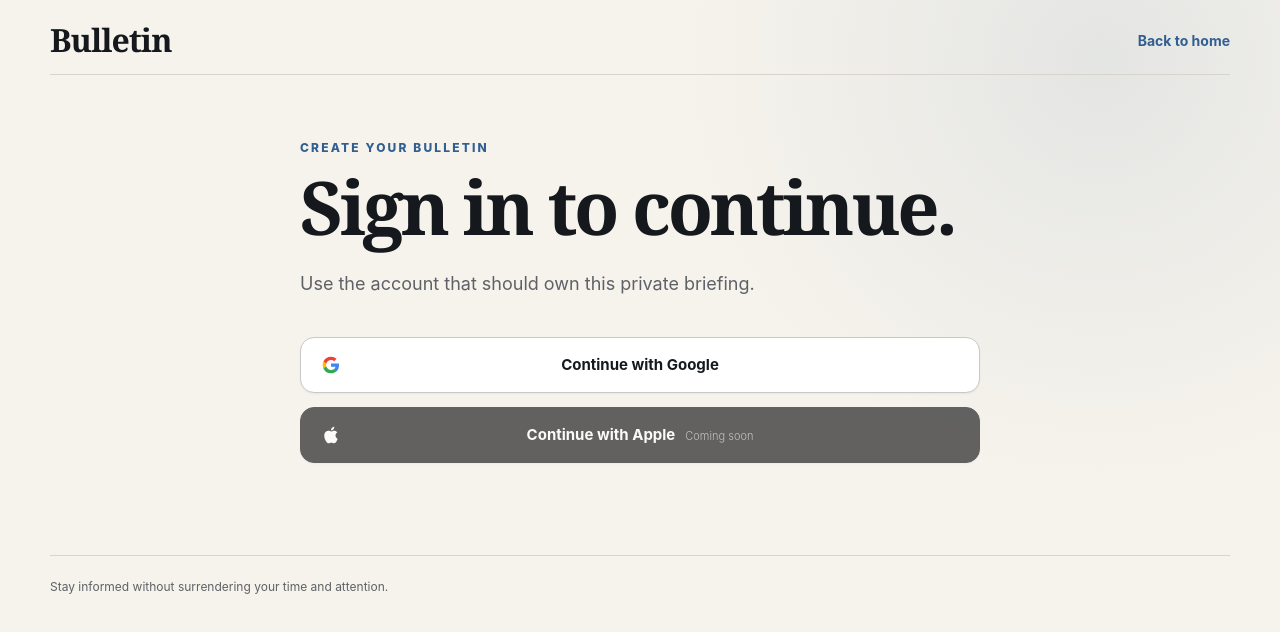
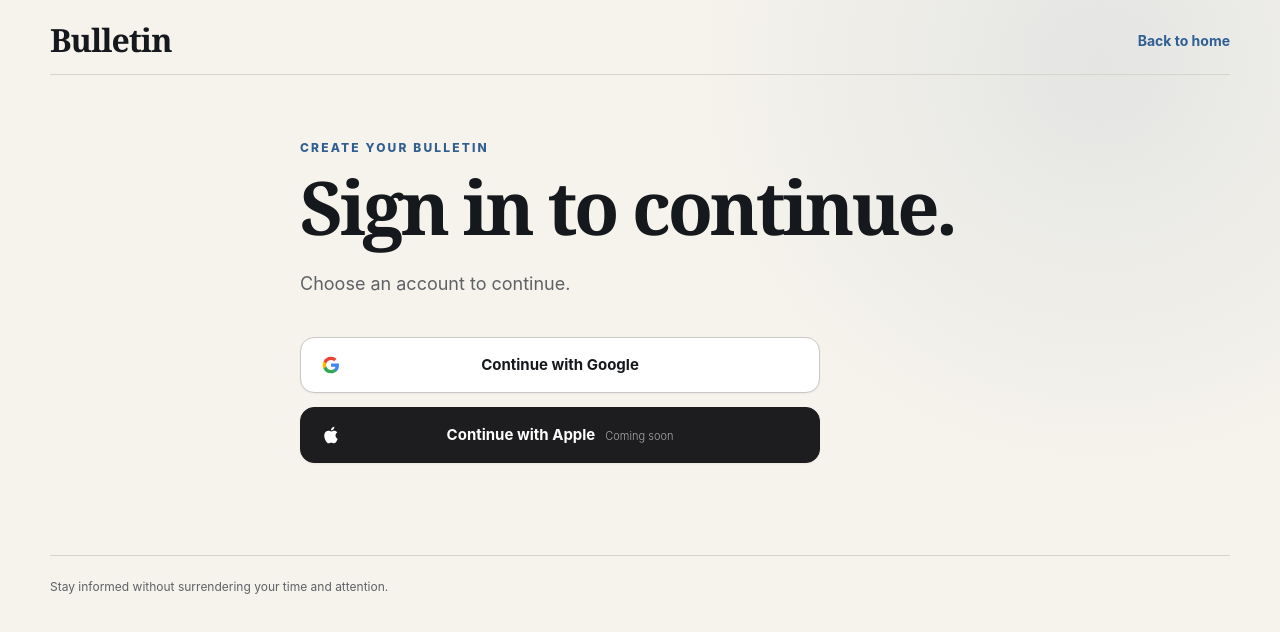
Before and after one commit to sougandh-manoj/Bulletin, a Next.js app in the folder apps/web/: page /sign-in in a window 1280 px wide. Shown: the top 632 px of the page. Built offline with nearby package versions, Linux system fonts and the light colour scheme.

Commit message:
minor ui changes in sign in option

```diff
--- a/apps/web/src/app/onboarding/page.tsx
+++ b/apps/web/src/app/onboarding/page.tsx
@@ -29,11 +29,11 @@ export default async function OnboardingPage() {
           <p className={secureStyles.lede}>
             You can manage your existing briefing instead.
           </p>
-          <section className={secureStyles.card}>
+          <div className={secureStyles.standaloneAction}>
             <Link className={secureStyles.button} href="/manage">
               Manage briefing
             </Link>
-          </section>
+          </div>
         </div>
       </SecureShell>
     );
--- a/apps/web/src/app/secure-access.module.css
+++ b/apps/web/src/app/secure-access.module.css
@@ -177,8 +177,23 @@
 }
 
 .signInActions {
-  width: 100%;
+  width: min(100%, 520px);
   margin-top: 38px;
+}
+
+.standaloneAction {
+  margin-top: 38px;
+}
+
+.standaloneAction .button {
+  min-height: 56px;
+  border-radius: 14px;
+  padding-inline: 28px;
+  display: inline-flex;
+  align-items: center;
+  justify-content: center;
+  text-decoration: none;
+  box-shadow: 0 2px 8px rgba(15, 18, 21, 0.08);
 }
 
 .authActions .button,
@@ -208,7 +223,7 @@
 
 .providerButton:disabled {
   cursor: not-allowed;
-  opacity: 0.68;
+  opacity: 1;
 }
 
 .googleButton {
--- a/apps/web/src/app/sign-in/page.tsx
+++ b/apps/web/src/app/sign-in/page.tsx
@@ -57,9 +57,7 @@ export default async function SignInPage({
           {intent === "manage" ? "Welcome back" : "Create your Bulletin"}
         </p>
         <h1 className={styles.title}>Sign in to continue.</h1>
-        <p className={styles.lede}>
-          Use the account that should own this private briefing.
-        </p>
+        <p className={styles.lede}>Choose an account to continue.</p>
         <section className={styles.signInActions}>
           {state === "coming-soon" && (
             <p className={styles.status}>Apple sign-in is coming soon.</p>
```
